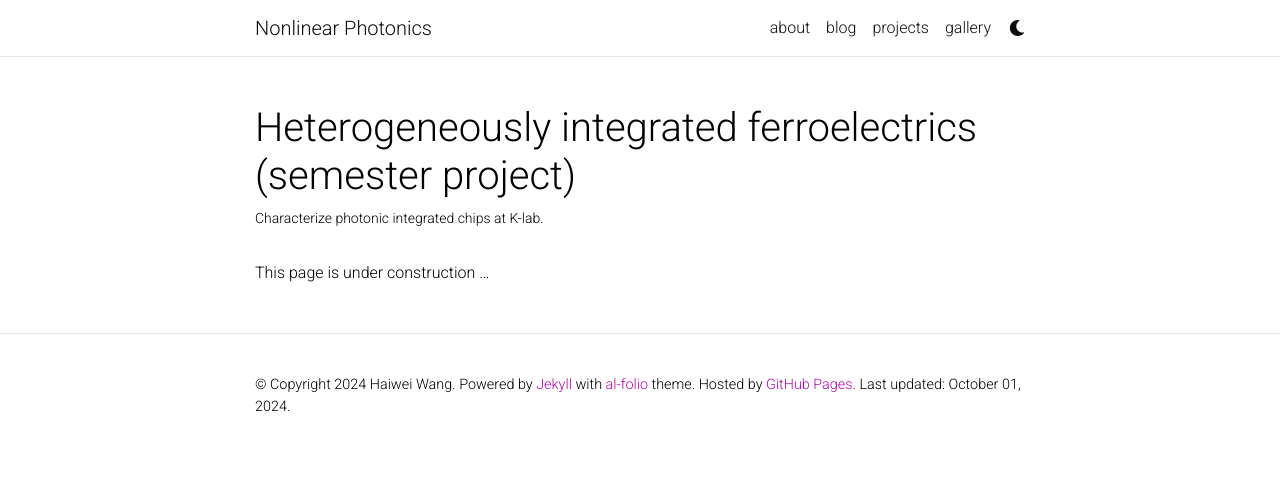
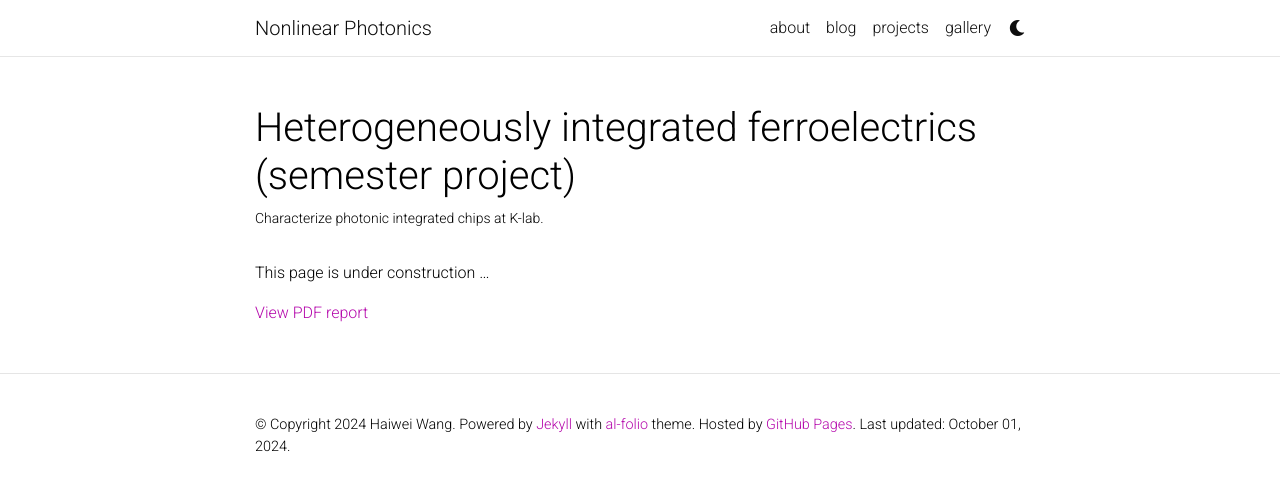
Before and after one commit to nlphotonics/nlphotonics.github.io, a Jekyll site: the page built from _projects/1_project.md, in a window 1280 px wide. Shown: the top 491 px of the page. Built offline with Jekyll 4.4.1, drawn with Linux system fonts in a browser that asks for light colours; comment, search, counter and statistics services are not loaded; a style sheet for code colours, icons or effects is not loaded.

Commit message:
update project at K-Lab

```diff
--- a/_projects/1_project.md
+++ b/_projects/1_project.md
@@ -10,3 +10,5 @@ category:
 
 
 This page is under construction …
+
+[View PDF report](/assets/pdf/LTOD-Report-Haiwei.pdf)
```
Also changed, not shown: 1 other file.
